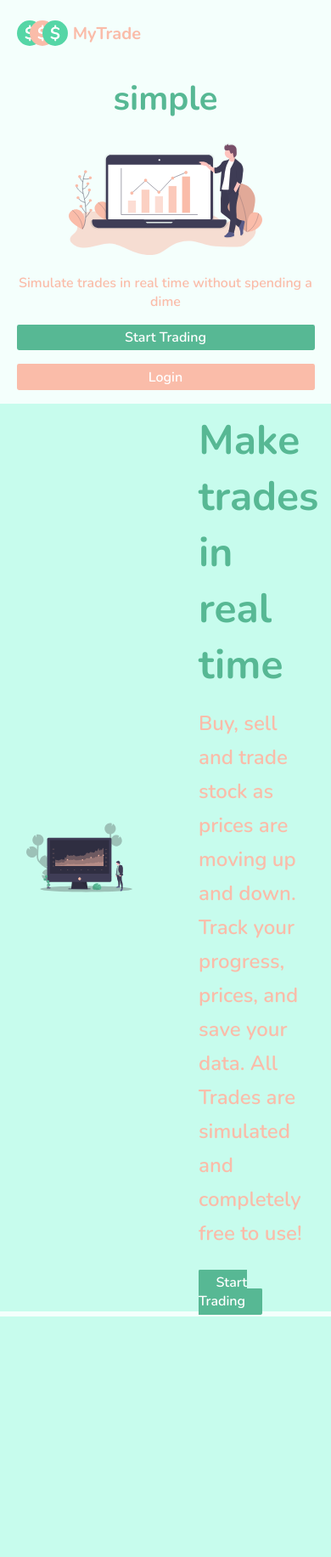
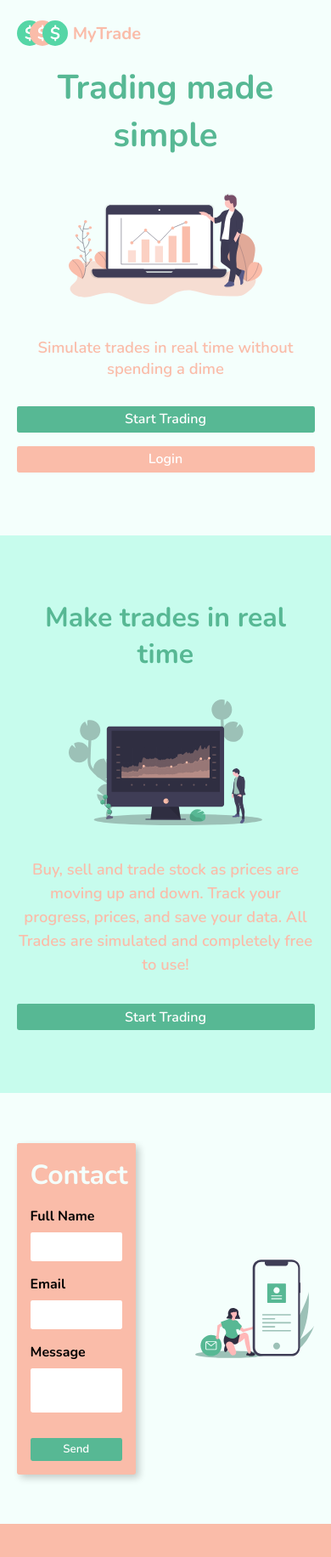
Before and after one commit to connorskorburg/My-Trade, a Django app: template app/templates/index.html in a window 390 px wide. Shown: the whole page at 85% size. Before the commit the page ends 1549 px from the top, so only its background shows below. Run offline with Django 3.2, Linux system fonts and the light colour scheme; the template is opened without the code that fills it, so the values that code supplies are empty.

Commit message:
updated styling on mobile

```diff
--- a/app/static/css/style.css
+++ b/app/static/css/style.css
@@ -29,6 +29,9 @@
   font-weight: 600;
   text-decoration: none;
 }
+.btn-block {
+  width: 100%;
+}
 .btn-primary {
   border: 2px solid var(--primary);
   background-color: var(--primary);
@@ -38,6 +41,7 @@
   border: 2px solid var(--primary);
   color: var(--primary);
   background-color: transparent;
+  cursor: pointer;
   transition: var(--transition-350);
 }
 .btn-secondary {
@@ -49,6 +53,7 @@
   border: 2px solid var(--secondary);
   color: var(--secondary);
   background-color: transparent;
+  cursor: pointer;
   transition: var(--transition-350);
 }
 
@@ -61,6 +66,7 @@
   border: 2px solid var(--primary);
   background-color: var(--primary);
   color: var(--white);
+  cursor: pointer;
   transition: var(--transition-350);
 }
 
@@ -69,9 +75,6 @@
 #home {
   z-index: 12345;
   width: 100%;
-  /* position: relative;
-  top: 84px; */
-  /* height: 100vh; */
 }
   /* top navigation */
   .top-nav {
@@ -116,12 +119,6 @@
   width: 100%;
   display: flex;
   padding: 0 5%;
-  /* align-items: center; */
-  /* height: calc(80vh - 84px); */
-}
-  .hero-left, .hero-right {
-    /* position: relative;
-    bottom: 84px; */
 }
   /* hero content left */
   .hero-left {
@@ -156,12 +153,7 @@
 /* about content */
 #about {
   position: relative;
-  /* height: 100vh; */
-  /* height: 1080px; */
-  /* width: 100%;
-  display: flex; */
   background-color: var(--third);
-  /* align-items: center; */
 }
   #about-inner{
     height: fit-content;
@@ -171,7 +163,6 @@
   .about-left {
     width: 40%;
     margin-right: 10%;
-    /* position: relative; */
   }
     .about-left img {
       width: 80%;
@@ -200,16 +191,82 @@
     }
 
 
+/* contact content  */
+#contact {
+  width: 100%;
+  padding: 15% 5%;
+}
+  #contact-inner {
+    width: 100%;
+    display: flex;
+  }
+  .contact-left {
+    width: 40%;
+    margin-right: 10%;
+  }
+    .contact-left form {
+      width: 100%;
+      border-radius: 0.15rem;
+      padding: 1rem;
+      background-color: var(--secondary);
+      box-shadow: 4px 4px 8px rgba(0,0,0,0.2);
+    }
+      .contact-left form h3 {
+        font-size: 2rem;
+        text-align: center;
+        color: var(--bgColor);
+        /* margin: 1rem 0; */
+      }
+      .contact-left form label {
+        /* color: ; */
+        font-weight: 700;
+        margin-bottom: 0.5rem;
+        display: block;
+        margin-top: 1rem;
+      }
+      .contact-left form input {
+        width: 100%;
+        padding: 0.5rem;
+        border: none;
+        outline: none;
+        border-radius: 0.15rem;
+      }
+      .contact-left form textarea {
+        resize: none;
+        width: 100%;
+        padding: 0.5rem;
+        border-radius: 0.15rem;
+        border: none;
+        outline: none;
+        margin-bottom: 1.5rem;
+        /* height: 18rem; */
+      }
+  .contact-right {
+    width: 40%;
+    margin-left: 10%;
+  }
+    .contact-right img {
+      width: 100%;
+      height: 100%;
+    }
+
+  #contact-bottom {
+    width: 100%;
+    background-color: var(--secondary);
+    padding: 5% 0;
+  }
+
 
 @media screen and (min-width: 300px) and (max-width: 700px){
-  #hero-content {
-    padding-top: 2rem;
-    height: fit-content;
+  #hero-content, #about-inner {
+    padding-top: 15%;
+    padding-bottom: 15%;
     flex-direction: column;
   }
-  .nav-right, #hero-content .btn-m, #info-m{
+  .nav-right, #hero-content .btn-m, #info-m, #about-p, #about-inner .btn-m{
     display: none !important;
   }
+  /* hero content */
   #hero-content .hero-mobile{
     display: block;
     width: 100%;
@@ -217,15 +274,8 @@
     .hero-mobile p {
       color: var(--secondary);
       text-align: center;
-      margin: 1rem 0;
-    }
-  .hero-left{
-    width: 100%;
-    margin: 0 auto;
-  }
-  .hero-right{
-    padding: 0;
-    width: 65%;
+      margin: 2rem 0;
+      font-size: 1.15rem;
     }
     #hero-content .hero-left h1 {
       text-align: center;
@@ -237,21 +287,55 @@
       width: 100%;
       font-size: 1rem;
     }
-  #hero-content .btn-primary, #hero-content .btn-secondary {
+    .hero-left, .about-right{
+      padding: 0;
+      width: 100%;
+      margin: 1rem auto;
+    }
+    .hero-right, #about-inner .about-left{
+      padding: 0;
+      margin-right: 0rem;
+      margin: 0 auto;
+      width: 65%;
+    }
+  /* about mobile */
+  #about-inner {
+    padding: 15% 5%;
+    flex-direction: column-reverse;
+  }
+    #about-inner .about-left img{
+      margin: 0 auto;
+      padding: 0;
+      width: 100%;
+    }
+      .about-right h2 {
+        font-size: 2rem;
+        text-align: center;
+      }
+      .about-mobile p {
+        font-size: 1.15rem;
+        text-align: center;
+        color: var(--secondary);
+        margin: 2rem 0;
+        line-height: 1.75rem;
+      }
+  /* utitliy mobile */
+  #hero-content .btn-primary, #hero-content .btn-secondary, .about-mobile .btn-primary {
     display: block;
     margin: 1rem 0;
     text-align: center;
   }
 }
 @media screen and (min-width:701px){
-  .hero-mobile {
+  .hero-mobile, .about-mobile {
     display: none;
   }
 }
 @media screen and (min-width:701px) and (max-width: 1050px){
-  #hero-content {
+  #hero-content, #about-inner {
     height: fit-content;
-    padding-top: 7rem;
+    padding-top: 15%;
+    padding-bottom: 15%;
   }
   .hero-left h1 {
     font-size: 2.5rem;
@@ -260,6 +344,13 @@
   .hero-left p {
     font-size: 1rem;
     width: 20rem;
+  }
+  .about-right h2 {
+    font-size: 2rem;
+  }
+  .about-right p {
+    font-size: 1rem;
+    line-height: 2rem;
   }
 }
 
@@ -280,6 +371,12 @@
   }
   .about-right {
     padding-right: 10%;
+  }
+    .about-right h2 {
+      font-size: 2rem;
+    }
+    .about-right p {
+      font-size: 1.15rem;
     }
   #hero-content, #about-inner {
     padding: 15% 0;
@@ -324,6 +421,12 @@
     border-bottom-right-radius: 25%;
     bottom: 35%;
   }
+  .about-right h2 {
+    font-size: 2.75rem;
+  }
+  .about-right p {
+    font-size: 1.5rem;
+  }
 }
 
 
@@ -337,6 +440,9 @@
     width: 45rem;
     font-size: 1.75rem;
     line-height: 3rem;
+  }
+  .about-right h2 {
+    font-size: 3.25rem;
   }
 }
 
--- a/app/templates/index.html
+++ b/app/templates/index.html
@@ -24,7 +24,7 @@
     <nav class="nav-right">
 
       <a class="nav-link" href="#about">About</a>
-      <a class="nav-link" href="#Contact">Contact</a>
+      <a class="nav-link" href="#contact">Contact</a>
       <a class="login btn btn-primary" href="#">Login</a>
       <a class="register btn btn-primary-outline" href="#">Register</a>
 
@@ -68,6 +68,14 @@
 
     <section id="about-inner">
 
+      <article class="about-mobile">
+
+        <p>Buy, sell and trade stock as prices are moving up and down. Track your progress, prices, and save your data. All Trades are simulated and completely free to use!</p>
+
+        <a href="#" class="btn btn-primary">Start Trading</a>
+
+      </article>
+
       <article class="about-left">
 
         <img src="../static/images/computer.svg" alt="Computer Image">
@@ -79,9 +87,50 @@
 
         <h2>Make trades in real time</h2>
 
-        <p>Buy, sell and trade stock as prices are moving up and down. Track your progress, prices, and save your data. All Trades are simulated and completely free to use!</p>
+        <p id="about-p">Buy, sell and trade stock as prices are moving up and down. Track your progress, prices, and save your data. All Trades are simulated and completely free to use!</p>
 
-        <a href="#" class="btn btn-xl btn-primary">Start Trading</a>
+        <a href="#" class="btn btn-xl btn-m btn-primary">Start Trading</a>
+
+      </article>
+
+
+    </section>
+
+
+  </main>
+
+
+  <main id="contact">
+
+    <section id="contact-inner">
+
+      <article class="contact-left">
+        <form action="/contact">
+        {% csrf_token %}
+
+          <h3>Contact</h3>
+
+          <label for="name">Full Name</label>
+          <input type="text" name="name">
+
+          <label for="email">Email</label>
+          <input type="email" name="email">
+
+          <label for="message">Message</label>
+          <textarea name="message"></textarea>
+
+          <button class="btn btn-block btn-xl btn-primary">Send</button>
+
+
+      </form>
+
+
+      </article>
+
+
+      <article class="contact-right">
+
+        <img src="../static//images/contact.svg" alt="Contact Image">
 
       </article>
 
@@ -89,6 +138,10 @@
 
 
   </main>
+      <section id="contact-bottom">
+
+
+      </section>
 
 
 </body>
```
Also changed, not shown: app/static/images/contact.svg (added), app/static/images/hamburger.svg (added). Lines whose indentation alone changed are shown as unchanged.
